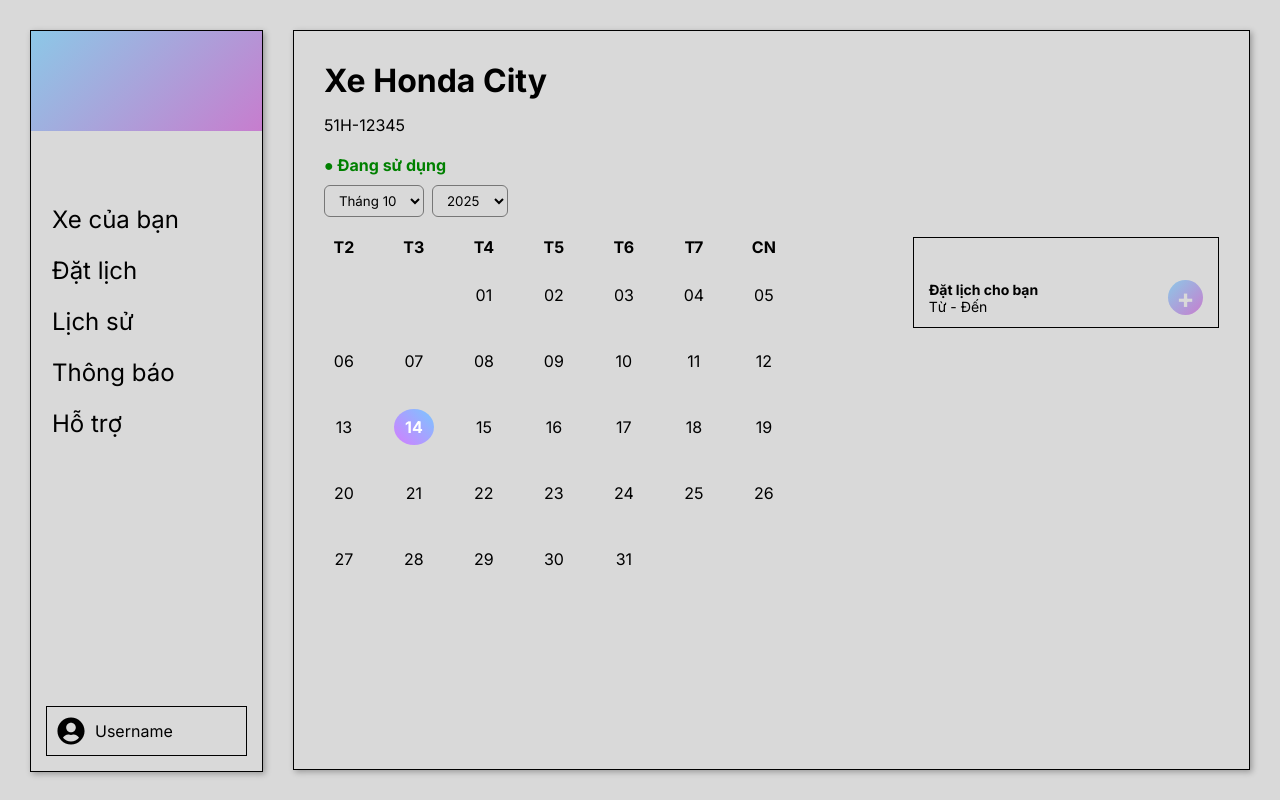
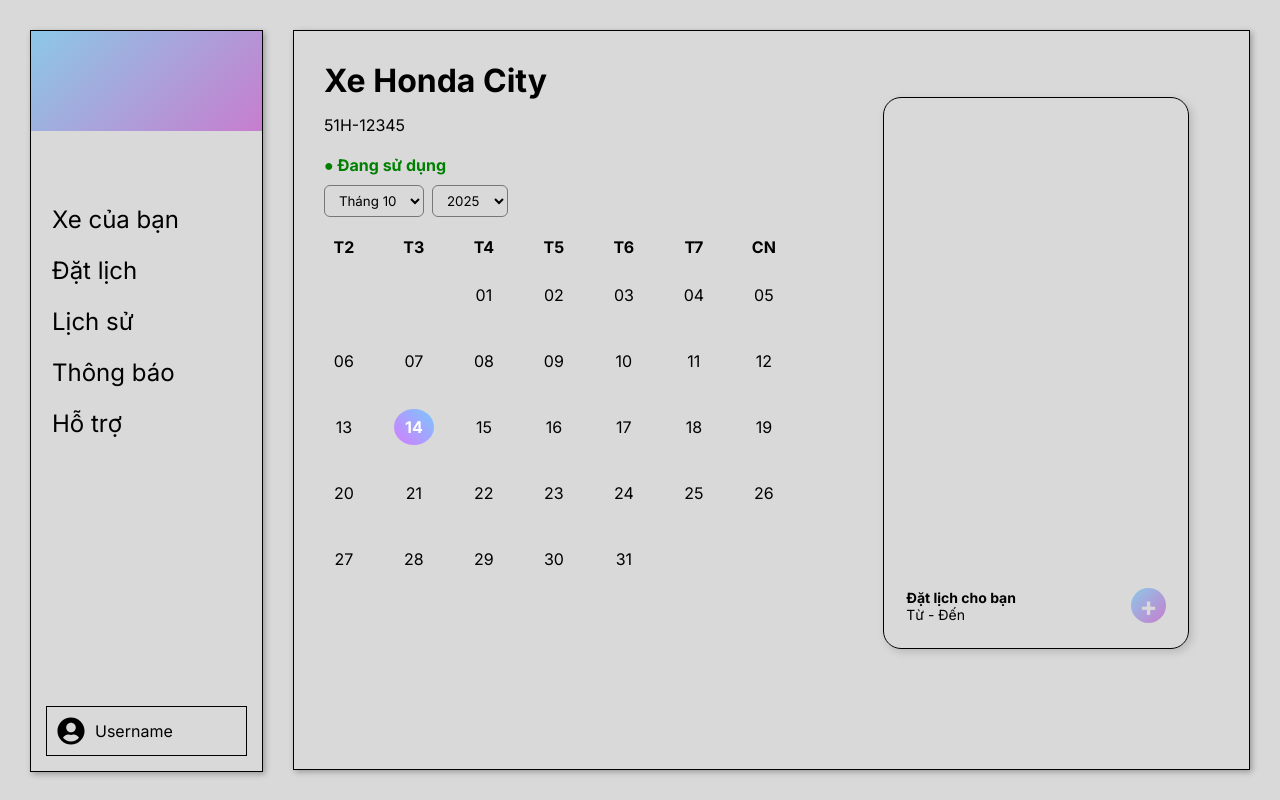
Before and after one commit to HaNguyenOnGit/SWP391_Topic6_SE1814_G8, a React (Vite) app in the folder src/front-end/App/: page /vehicle/1/schedule in a window 1280 px wide. Built offline with nearby package versions, Linux system fonts and the light colour scheme.

Commit message:
Update Booking.css
done

```diff
--- a/src/front-end/App/src/pages/Booking.css
+++ b/src/front-end/App/src/pages/Booking.css
@@ -99,13 +99,20 @@
 
 /* --- Khung đặt lịch bên phải --- */
 .booking-right {
-    width: 280px;
+    flex: 1;
+    max-width: 3800px;
+    min-height: 500px;
     border: 1px solid #000;
-    padding: 12px 15px;
+    border-radius: 18px;
+    padding: 25px 22px;
     display: flex;
     flex-direction: column;
-    gap: 10px;
-    justify-content: flex-start;
+    justify-content: space-between;
+    gap: 18px;
+    box-shadow: 3px 3px 8px rgba(0, 0, 0, 0.15);
+    font-size: 15px;
+    margin-top: -140px;
+    margin-right: 30px;
 }
 
 /* --- Thanh tiêu đề đặt lịch --- */
```
